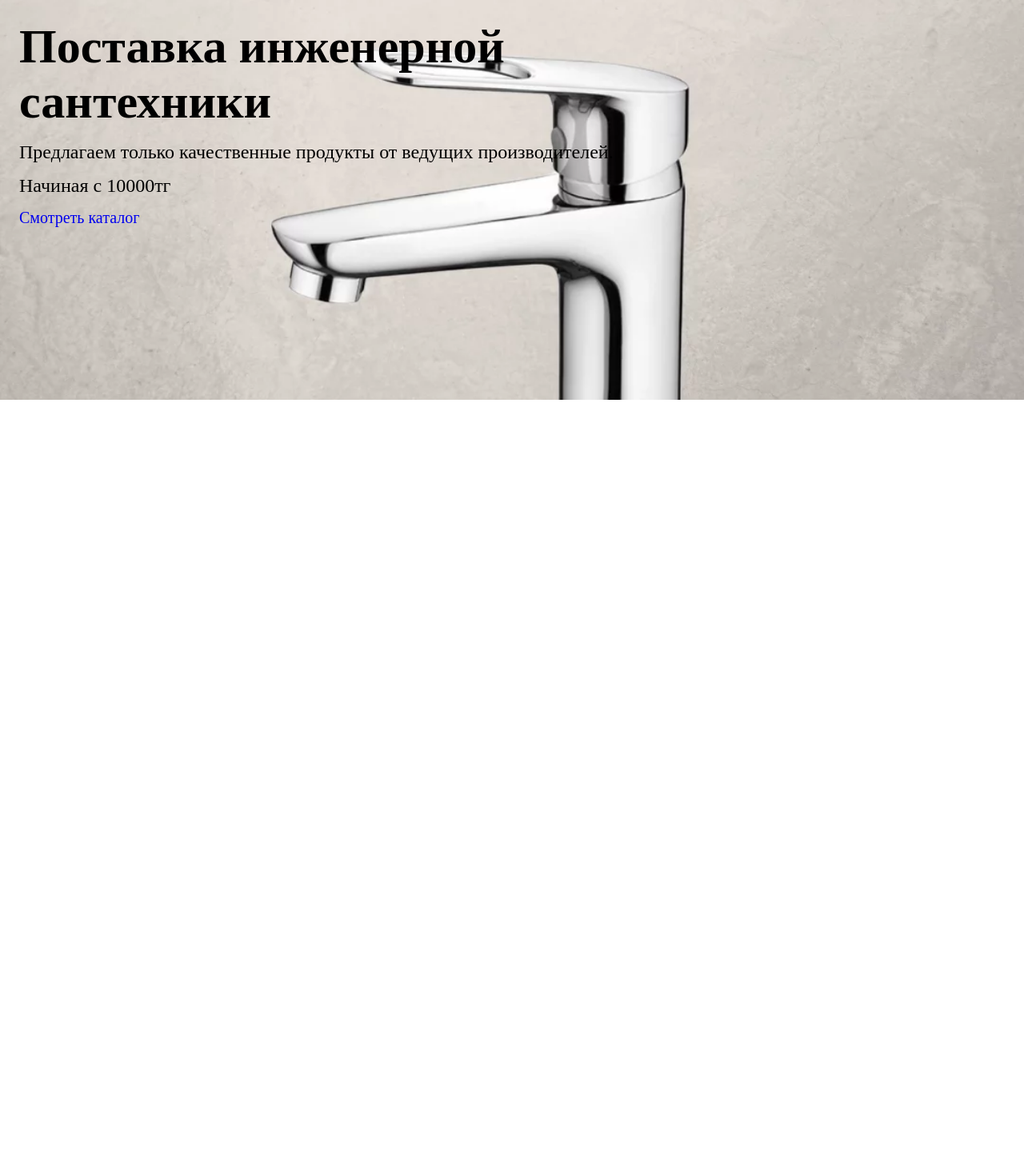
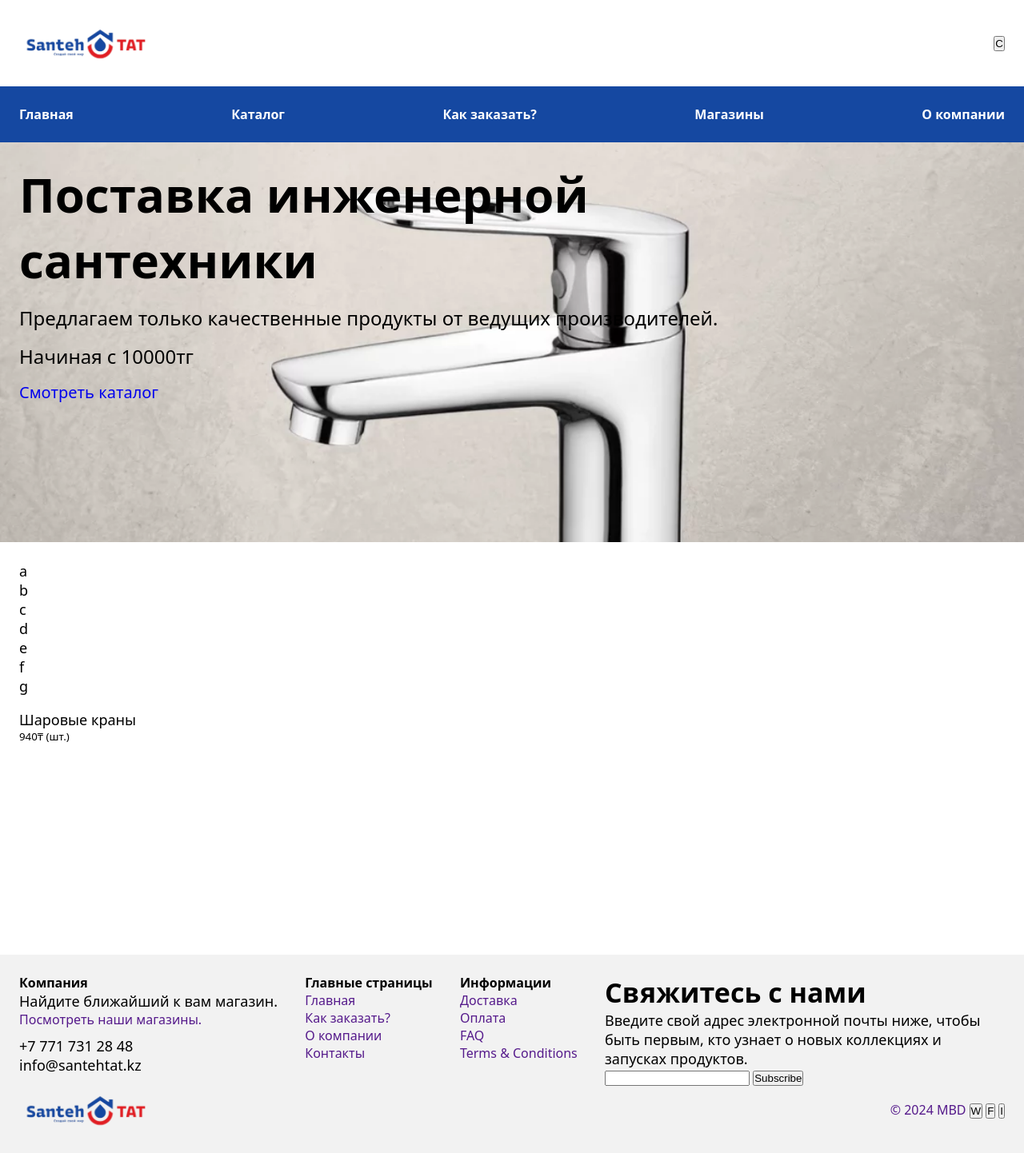
Before and after one commit to Arshynbeek/Santehnik, a plain HTML site: page index.html in a window 1280 px wide. Shown: the whole page at 80% size. Before the commit the page ends 800 px from the top, so only its background shows below. Drawn offline with nearby package versions, Linux system fonts and the light colour scheme.

Commit message:
header and footer

```diff
--- a/index.html
+++ b/index.html
@@ -12,7 +12,53 @@
   </head>
 
   <body>
-    <header></header>
+    <header>
+      <div class="container header">
+        <div class="head">
+          <a href="index.html">
+            <div style="width: 180px; height: 60px;">
+              <img src="./public/icon/logo.png" alt="" width="100%" height="100%" style="object-fit: cover;">
+            </div>
+          </a>
+
+          <button>C</button>
+        </div>
+      </div>
+
+      <nav>
+        <ul>
+          <li><a href="index.html">Главная</a></li>
+          <li><a href="">Каталог</a></li>
+          <li><a href="">Как заказать?</a></li>
+          <li><a href="">Магазины</a></li>
+          <li><a href="">О компании</a></li>
+        </ul>
+      </nav>
+    </header>
+
+    <div class="menu">
+      <div class="menu-head">
+        <a href="index.html">
+          <div style="width: 180px; height: 60px;">
+            <img src="./public/icon/logo.png" alt="" width="100%" height="100%" style="object-fit: cover;">
+          </div>
+        </a>
+
+        <button>X</button>
+      </div>
+
+      <nav>
+        <ul>
+          <li><a href="index.html">Главная</a></li>
+          <li><a href="">Каталог</a></li>
+          <li><a href="">Как заказать?</a></li>
+          <li><a href="">Магазины</a></li>
+          <li><a href="">О компании</a></li>
+        </ul>
+      </nav>
+
+      <a href="">© 2024 MBD</a>
+    </div>
 
     <section id="title">
       <div class="swiper mySwiper">
@@ -76,7 +122,34 @@
     </section>
 
     <section id="hot">
-      <div class="container"></div>
+      <div class="container">
+        <div class="product-category">
+          <p>a</p>
+          <p>b</p>
+          <p>c</p>
+          <p>d</p>
+          <p>e</p>
+          <p>f</p>
+          <p>g</p>
+        </div>
+
+        <div class="new" id="new-products">
+          <div class="product-card">
+            <div class="product-image">
+              <img src="" alt="">
+              <div class="product-sale"></div>
+            </div>
+
+            <div class="product-content">
+              <p>Шаровые краны</p>
+              <small>940₸ (шт.)</small>
+            </div>
+          </div>
+        </div>
+
+        <div class="hot" id="hot-rpoducts">
+        </div>
+      </div>
     </section>
 
     <section id="brands">
@@ -99,6 +172,73 @@
       <div class="container"></div>
     </section>
 
-    <footer></footer>
+    <footer>
+      <div class="container footer">
+        <nav>
+          <ul>
+            <li>
+              <strong>Компания</strong>
+              <ul>
+                <li>
+                  <div>
+                    <p>Найдите ближайший к вам магазин.</p>
+                    <a href="">Посмотреть наши магазины.</a>
+                  </div>
+                </li>
+
+                <li>
+                  <div>
+                    <p>+7 771 731 28 48</p>
+                    <p>info@santehtat.kz</p>
+                  </div>
+                </li>
+              </ul>
+            </li>
+
+            <li>
+              <strong>Главные страницы</strong>
+              <ul>
+                <li><a href="">Главная</a></li>
+                <li><a href="">Как заказать?</a></li>
+                <li><a href="">О компании</a></li>
+                <li><a href="">Контакты</a></li>
+              </ul>
+            </li>
+
+            <li>
+              <strong>Информации</strong>
+              <ul>
+                <li><a href="">Доставка</a></li>
+                <li><a href="">Оплата</a></li>
+                <li><a href="">FAQ</a></li>
+                <li><a href="">Terms & Conditions</a></li>
+              </ul>
+            </li>
+
+            <li>
+              <h2>Свяжитесь с нами</h2>
+              <p>Введите свой адрес электронной почты ниже, чтобы быть первым, кто узнает о новых коллекциях и запусках продуктов.</p>
+              <input type="email">
+              <button>Subscribe</button>
+            </li>
+          </ul>
+        </nav>
+
+        <div class="foot">
+          <a href="index.html">
+            <div style="width: 180px; height: 60px;">
+              <img src="./public/icon/logo.png" alt="" width="100%" height="100%" style="object-fit: cover;">
+            </div>
+          </a>
+
+          <div>
+            <a href="">© 2024 MBD</a>
+            <button>W</button>
+            <button>F</button>
+            <button>I</button>
+          </div>
+        </div>
+      </div>
+    </footer>
   </body>
 </html>
--- /dev/null
+++ b/src/component/footer.css
@@ -0,0 +1,36 @@
+footer {
+  display: flex;
+  background-color: var(--background-1);
+}
+
+.footer {
+  display: flex;
+  flex-direction: column;
+}
+
+footer nav > ul {
+  display: flex;
+  justify-content: space-between;
+  flex-wrap: wrap;
+  gap: 10px;
+}
+
+footer strong {
+  margin-bottom: 10px;
+}
+
+footer nav > ul > li:first-child ul {
+  display: flex;
+  flex-direction: column;
+  gap: 10px;
+}
+
+footer nav > ul > li:last-child p {
+  max-width: 500px;
+}
+
+.foot {
+  display: flex;
+  justify-content: space-between;
+  align-items: center;
+}
--- /dev/null
+++ b/src/component/header.css
@@ -0,0 +1,39 @@
+header {
+  width: 100%;
+  display: flex;
+  flex-direction: column;
+}
+
+.head {
+  width: 100%;
+  display: flex;
+  justify-content: space-between;
+  align-items: center;
+}
+
+header nav {
+  background-color: var(--primary-color);
+}
+
+header nav ul {
+  display: flex;
+  justify-content: space-between;
+  align-items: center;
+  gap: 10px;
+
+  max-width: 1400px;
+  width: 100%;
+  margin: 0 auto;
+  padding: 24px;
+}
+
+header nav ul li a {
+  color: var(--white);
+  font-weight: 600;
+}
+
+@media screen and (max-width: 720px) {
+  header nav {
+    display: none;
+  }
+}
--- a/src/style/base.css
+++ b/src/style/base.css
@@ -1,3 +1,11 @@
+:root {
+  --primary-color: #1548A1;
+  --black: #000000;
+  --white: #FFFFFF;
+  --grey: #7D7D7D;
+  --background-1: #0000000D;
+}
+
 *, *::before, *::after {
   margin: 0;
   padding: 0;
@@ -6,13 +14,53 @@
 
 h1, h2, h3, h4, h5, h6,
 p, a, li, small, strong {
+  font-family: Ubuntu, system-ui, -apple-system, sans-serif;
   font-style: normal;
   text-decoration: none;
   list-style: none;
 }
 
+h1 {
+  font-size: 56px;
+}
+
+h2 {
+  font-size: 34px;
+}
+
+p {
+  font-size: 18px;
+}
+
 .container {
   max-width: 1400px;
+  width: 100%;
   margin: 0 auto;
   padding: 24px;
 }
+
+.menu {
+  display: none;
+  position: fixed;
+  top: 0;
+  right: 0;
+  bottom: 0;
+  left: 100vw;
+  flex-direction: column;
+  align-items: start;
+  padding: 40px;
+  background-color: var(--black);
+}
+
+.menu-head {
+  width: 100%;
+  display: flex;
+  justify-content: space-between;
+  margin-bottom: 40px;
+}
+
+@media screen and (max-width: 720px) {
+  .menu {
+    display: flex;
+  }
+}
--- a/style.css
+++ b/style.css
@@ -1,2 +1,4 @@
 @import url("./src/style/base.css");
 @import url("./src/style/title.css");
+@import url("./src/component/header.css");
+@import url("./src/component/footer.css");
```
Also changed, not shown: src/data.js (added, +133 -0 lines), public/icon/logo.png (added), src/component/Product/product.js (added).
